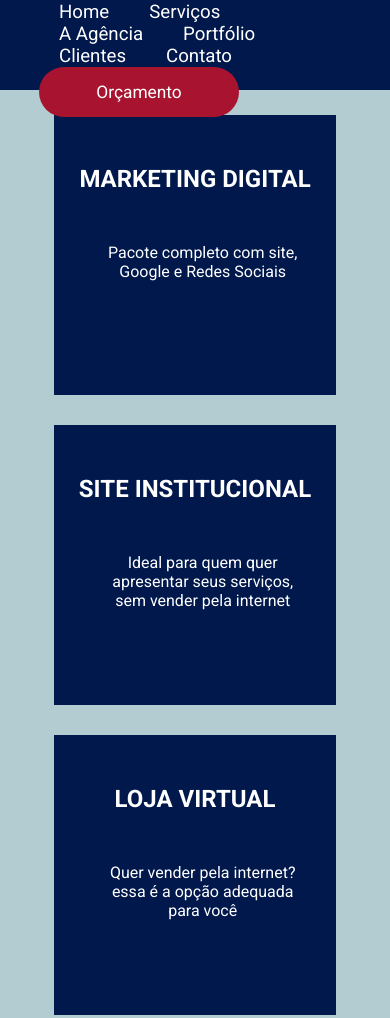
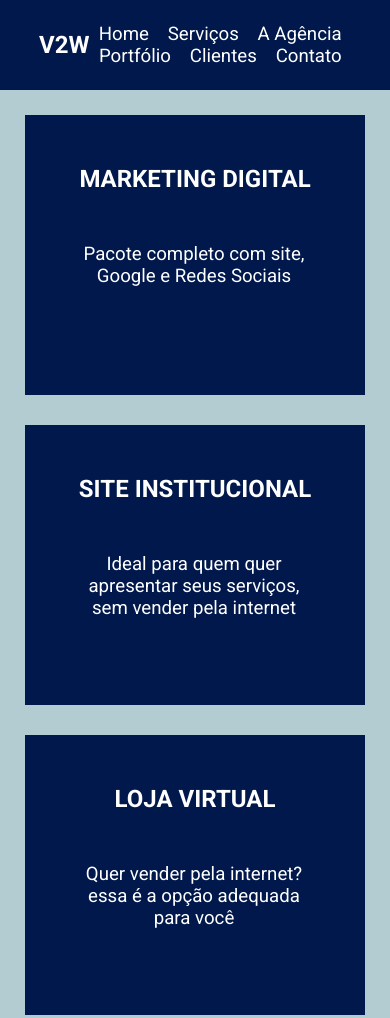
Before and after one commit to vsribeiro19/EstudandoFlexbox, a plain HTML site: page index.html in a window 390 px wide. Shown: the top 1018 px of the page. Drawn offline with Linux system fonts and the light colour scheme.

Commit message:
Finalizando o Header e iniciando o responsivo

```diff
--- a/css/style.css
+++ b/css/style.css
@@ -26,40 +26,27 @@ body {
     height: 90px;
     background-color: #01184C;
     align-items: center;
-    /* justify-content: center; */
+    justify-content: center;
 }
 
-.nav {
-    /* border: 1px solid red; */
+.nav__list{
+    display: flex;
     width: 80%;
-    margin: 0 auto;
+    align-items: center;
+    /* border: 1px solid green; */
 }
 
-.nav .list {
+.ul__list{
     display: flex;
+    justify-content: space-around;
+    /* border: 1px solid red; */
+    width: 100%;
     flex-wrap: wrap;
 }
 
-.list .list__items {
-    margin: 0 20px;
+.list__items{
     font-size: 14pt;
-    text-align: center;
 }
-
-.button__cta {
-    width: 200px;
-    height: 50px;
-    background-color: #a8142f;
-    border: none;
-    border-radius: 100px;
-    font-size: 13pt;
-}
-
-.button__cta:hover {
-    background-color: #8b1027;
-    transition: .5s;
-}
-
 /* CONTAINER */
 
 .container {
@@ -81,7 +68,6 @@ body {
     width: 340px;
     height: 280px;
     background-color: #01184C;
-    gap: 1;
     margin: 15px;
 }
 
@@ -96,3 +82,16 @@ body {
     margin: 50px;
     text-align: center;
 }
+
+
+/* MEDIA QUERIES */
+
+@media (max-width:924px){
+    .card{
+        width: 100%;
+    }
+
+    .card__content{
+        font-size: 14pt;
+    }
+}
--- a/index.html
+++ b/index.html
@@ -11,9 +11,9 @@
 
 <body>
     <header class="header">
-        <nav class="nav">
-            <h2 class="logo"><a href="#">Minha Agência</a></h2>
-            <ul class="list">
+        <nav class="nav__list">
+            <h1 class="brand__logo">V2W</h1>
+            <ul class="ul__list">
                 <li class="list__items">Home</li>
                 <li class="list__items">Serviços</li>
                 <li class="list__items">A Agência</li>
@@ -21,7 +21,6 @@
                 <li class="list__items">Clientes</li>
                 <li class="list__items">Contato</li>
             </ul>
-            <button class="button__cta">Orçamento</button>
         </nav>
     </header>
     <div class="container">
```
